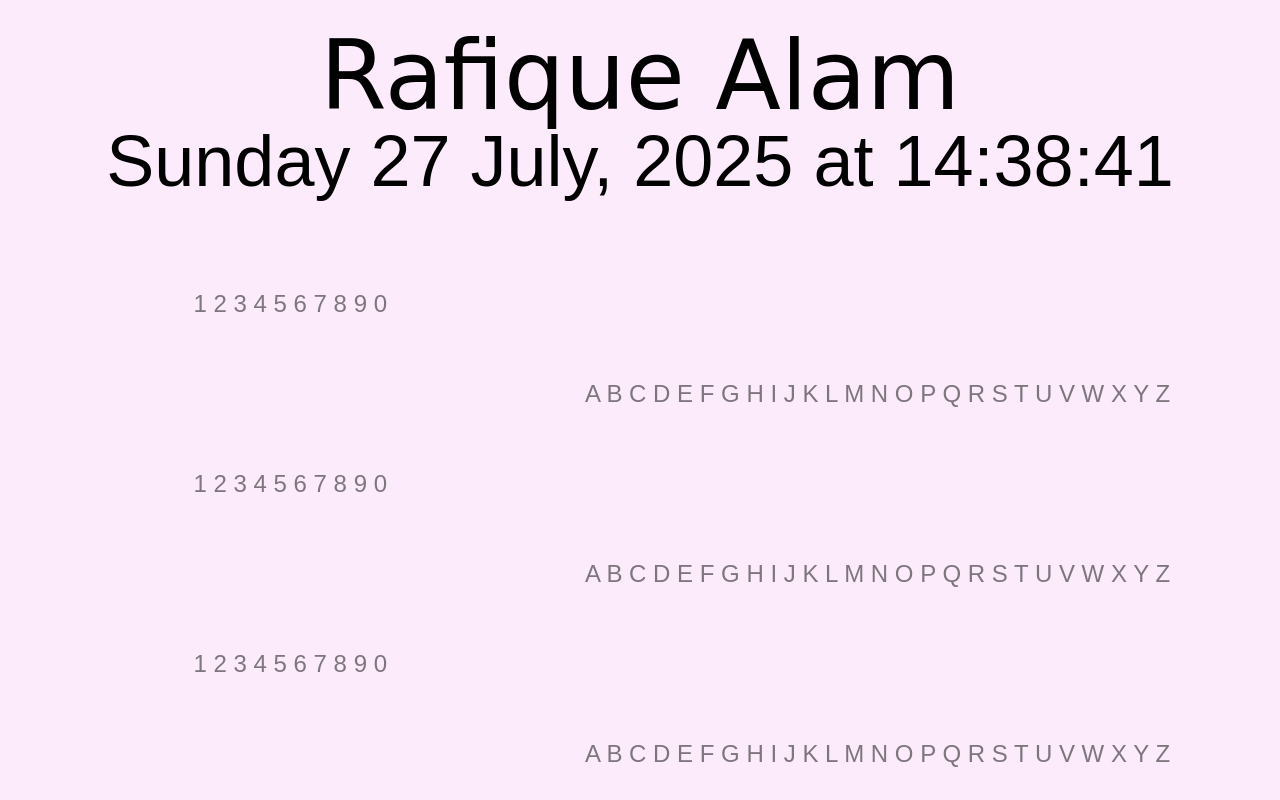
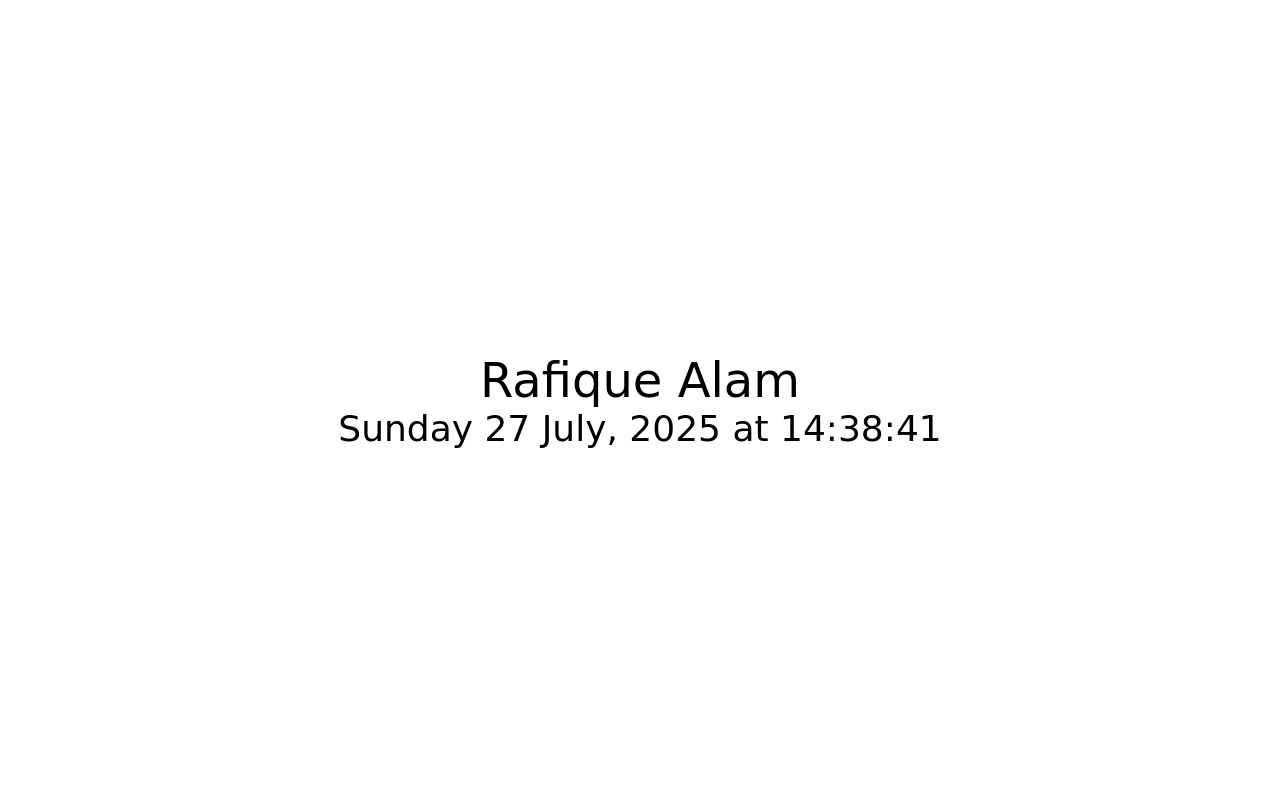
Before and after one commit to thisisrafique/thisisrafique.github.io, a plain HTML site: page index.html in a window 1280 px wide. Drawn offline with Linux system fonts and the light colour scheme; a web font is replaced by a local one.

Commit message:
Update index.html

```diff
--- a/index.html
+++ b/index.html
@@ -13,52 +13,14 @@
             align-items: center;
             height: 100vh;
             margin: 0;
-            font-family: Arial, sans-serif;
+            font-family: 'Angelina', cursive;
             text-align: center;
-            background-color: #fcecfb;
-            overflow: hidden; /* Prevents scrollbars */
         }
         .name {
-            font-size: 96px; /* Double the size */
-            font-family: 'Angelina', cursive;
-            position: absolute;
-            top: 20px; /* Positioning the name at the top */
+            font-size: 48px;
         }
         .datetime {
-            font-size: 72px; /* Double the size */
-            font-family: Arial, sans-serif;
-            position: absolute;
-            top: 120px; /* Positioning the datetime below the name */
-        }
-        .marquee-container {
-            position: absolute;
-            width: 100%;
-            height: calc(100% - 200px); /* Adjust height to leave space for name and datetime */
-            overflow: hidden;
-            top: 200px; /* Positioning the marquee below the name and datetime */
-        }
-        .marquee {
-            position: absolute;
-            white-space: nowrap;
-            font-size: 24px;
-            opacity: 0.5; /* Half transparent */
-            animation: move 5s linear infinite; /* Animation for moving (2x faster) */
-        }
-        @keyframes move {
-            0% {
-                transform: translateX(100%);
-            }
-            100% {
-                transform: translateX(-100%);
-            }
-        }
-        @keyframes moveReverse {
-            0% {
-                transform: translateX(-100%);
-            }
-            100% {
-                transform: translateX(100%);
-            }
+            font-size: 36px;
         }
     </style>
 </head>
@@ -66,26 +28,12 @@
     <div class="name">Rafique Alam</div>
     <div class="datetime" id="datetime"></div>
 
-    <div class="marquee-container">
-        <!-- Filled Marquee (Left to Right) -->
-        <div class="marquee" style="top: 0; animation: moveReverse 5s linear infinite;">A B C D E F G H I J K L M N O P Q R S T U V W X Y Z</div>
-        <div class="marquee" style="top: 30%;">A B C D E F G H I J K L M N O P Q R S T U V W X Y Z</div>
-        <div class="marquee" style="top: 60%;">A B C D E F G H I J K L M N O P Q R S T U V W X Y Z</div>
-        <div class="marquee" style="top: 90%;">A B C D E F G H I J K L M N O P Q R S T U V W X Y Z</div>
-
-        <!-- Blank Marquee with Numbers -->
-        <div class="marquee" style="top: 15%;">1 2 3 4 5 6 7 8 9 0</div>
-        <div class="marquee" style="top: 45%;">1 2 3 4 5 6 7 8 9 0</div>
-        <div class="marquee" style="top: 75%;">1 2 3 4 5 6 7 8 9 0</div>
-    </div>
-
     <script>
         function updateTime() {
             const now = new Date();
             const options = { weekday: 'long', year: 'numeric', month: 'long', day: 'numeric', hour: '2-digit', minute: '2-digit', second: '2-digit', hour12: false };
             document.getElementById('datetime').innerText = now.toLocaleString('en-IN', options);
         }
-
         setInterval(updateTime, 1000);
         updateTime(); // Initial call to display time immediately
     </script>
```
